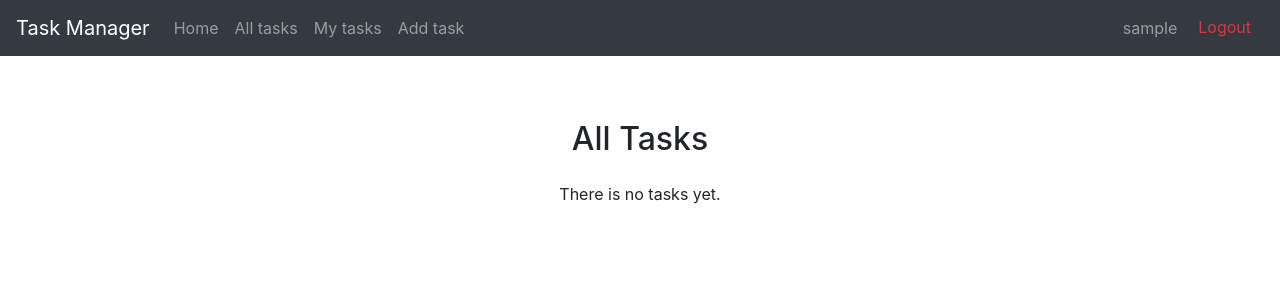
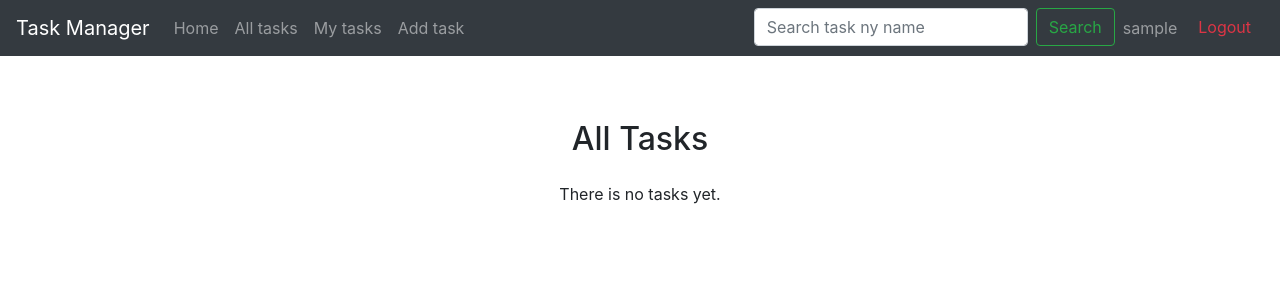
Before and after one commit to DanSheremeta/task-manager, a Django app: page / in a window 1280 px wide. Shown: the top 300 px of the page. Run offline with Django 5.2, Linux system fonts and the light colour scheme; the visitor is signed in with stand-in values (Sample User, id 1); data that the repository does not hold is empty.

Commit message:
add search template to includes folder and placed it in nav bar

```diff
--- a/templates/includes/navigration.html
+++ b/templates/includes/navigration.html
@@ -22,6 +22,9 @@
     {% if user.is_authenticated %}
       <ul class="navbar-nav ml-auto">
         <li class="nav-item">
+          <div class="nav-item">{% include "includes/search.html" %}</div>
+        </li>
+        <li class="nav-item">
           <a class="nav-link" href="#">{{ user.get_username }}</a>
         </li>
         <li class="nav-item">
--- /dev/null
+++ b/templates/includes/search.html
@@ -0,0 +1,4 @@
+<form method="get" action="{% url 'tasks:task-list' %}" class="form-inline my-2 my-lg-0">
+    <input class="form-control mr-sm-2" type="search" name="name" placeholder="Search task ny name" aria-label="Search">
+    <button class="btn btn-outline-success my-2 my-sm-0" type="submit">Search</button>
+</form>
```
